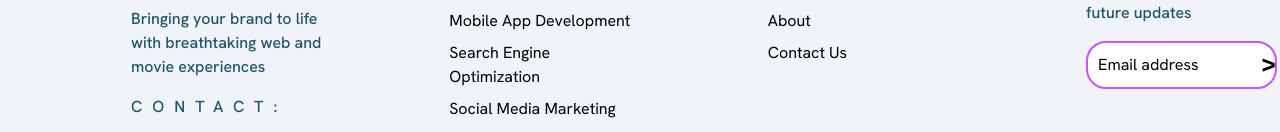
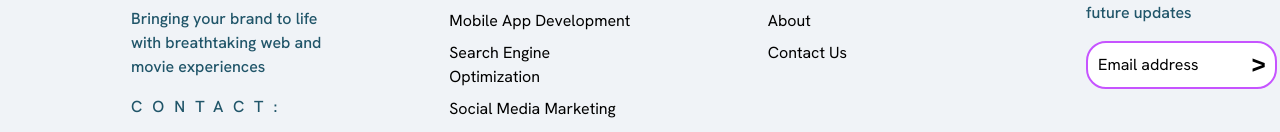
Before and after one commit to harshvyas0803/5techg, a React (Create React App) app: page / in a window 1280 px wide. Shown: the part 4875-5007 px from the top of the page. Built offline with nearby package versions, Linux system fonts and the light colour scheme.

Commit message:
fotter-arrow

```diff
--- a/src/components/footer/Footer.css
+++ b/src/components/footer/Footer.css
@@ -149,7 +149,7 @@
     cursor: pointer;
     font-size: 1.5rem;
     font-weight: 900;
-    margin-left: -15px;
+    margin-left: -25px;
     margin-bottom: 15px;
     position: inherit;
 }
```
